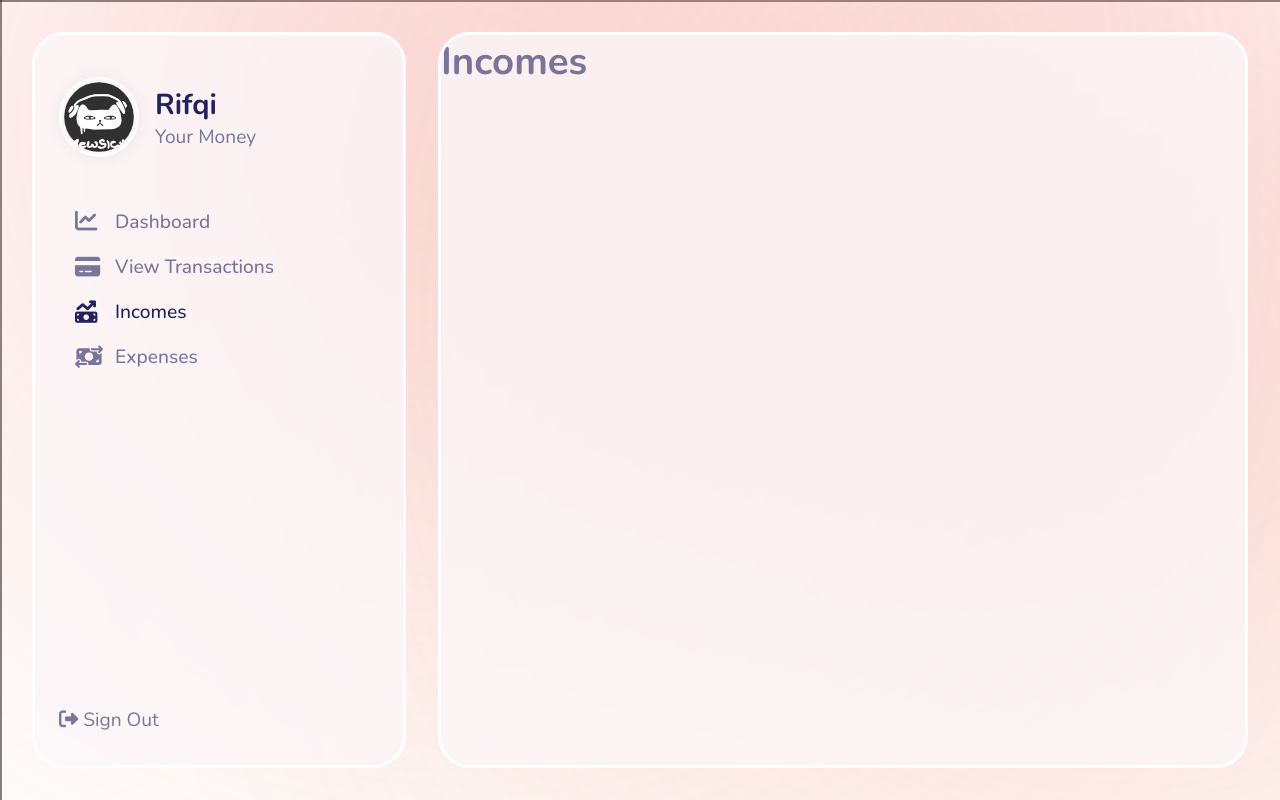
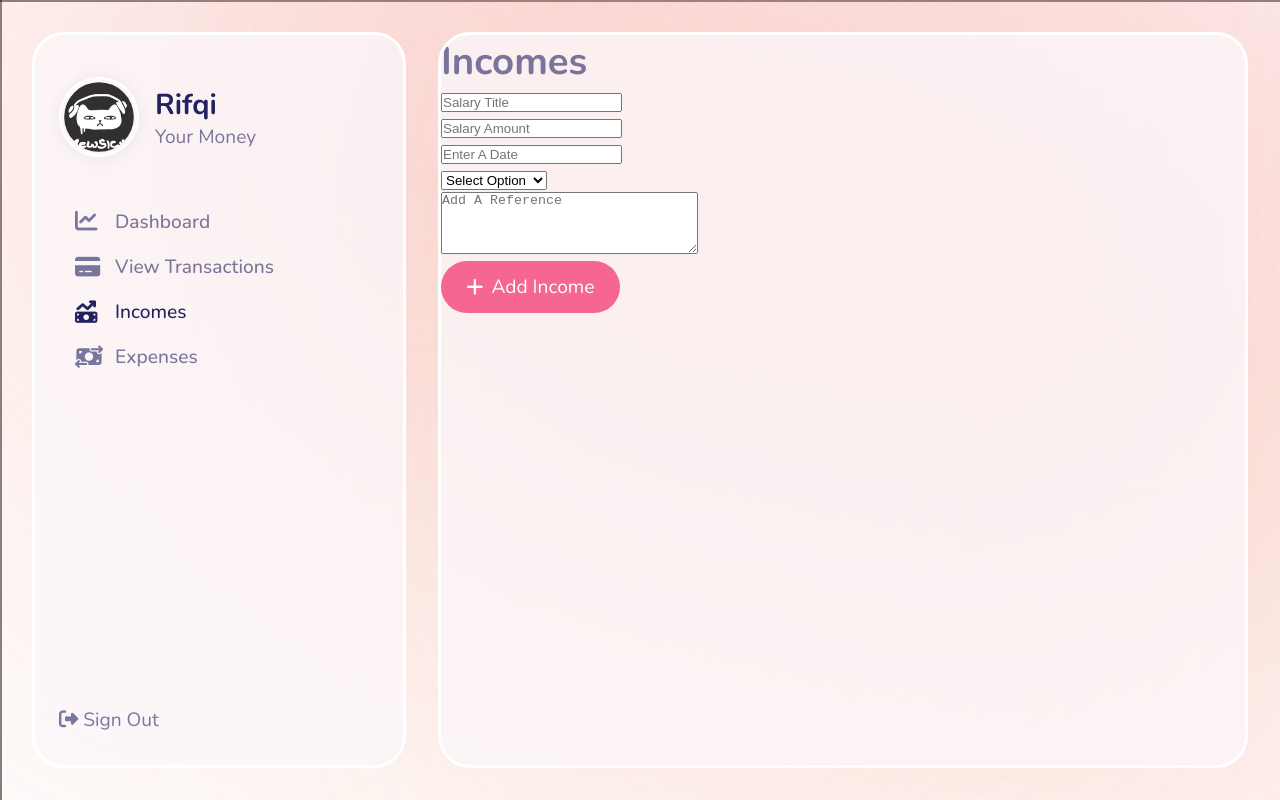
Before and after one commit to RifqiNotWibu/kucing-fintrack-web, a React (Create React App) app: page / in a window 1280 px wide. Both pictures are taken after a click on the item "Incomes". Shown: the top 800 px of the page. Built offline with nearby package versions, Linux system fonts and the light colour scheme.

Commit message:
Added Form

```diff
--- a/src/Components/Income/Income.js
+++ b/src/Components/Income/Income.js
@@ -2,6 +2,7 @@ import React from 'react'
 import styled from 'styled-components'
 import { InnerLayout } from '../../styles/Layouts'
 import { useGlobalContext } from '../../context/globalContext'
+import Form from '../Form/Form'
 
 function Income() {
   const { addIncome } = useGlobalContext()
@@ -10,7 +11,9 @@ function Income() {
       <InnerLayout>
         <h1>Incomes</h1>
         <div className='income-content'>
-          <div className='form-container'></div>
+          <div className='form-container'>
+            <Form />
+          </div>
           <div className='incomes'></div>
         </div>
       </InnerLayout>
```
